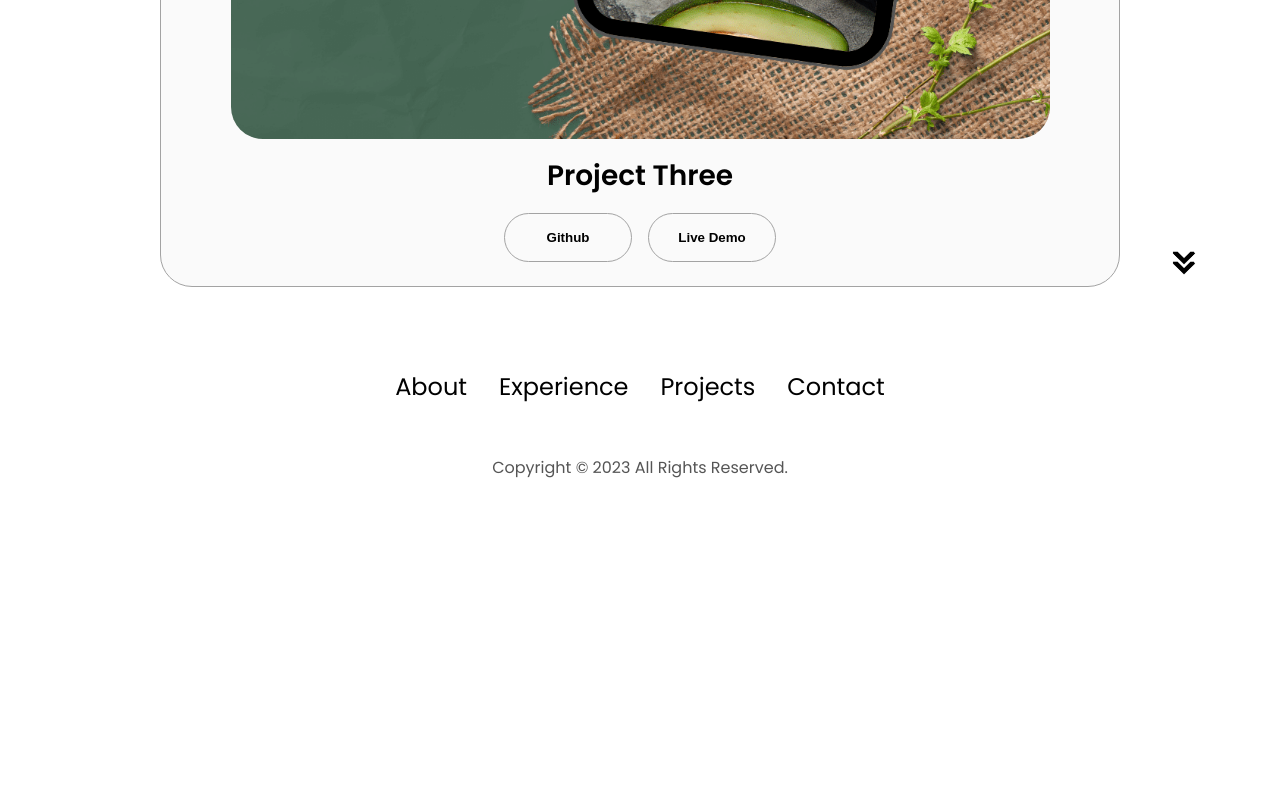
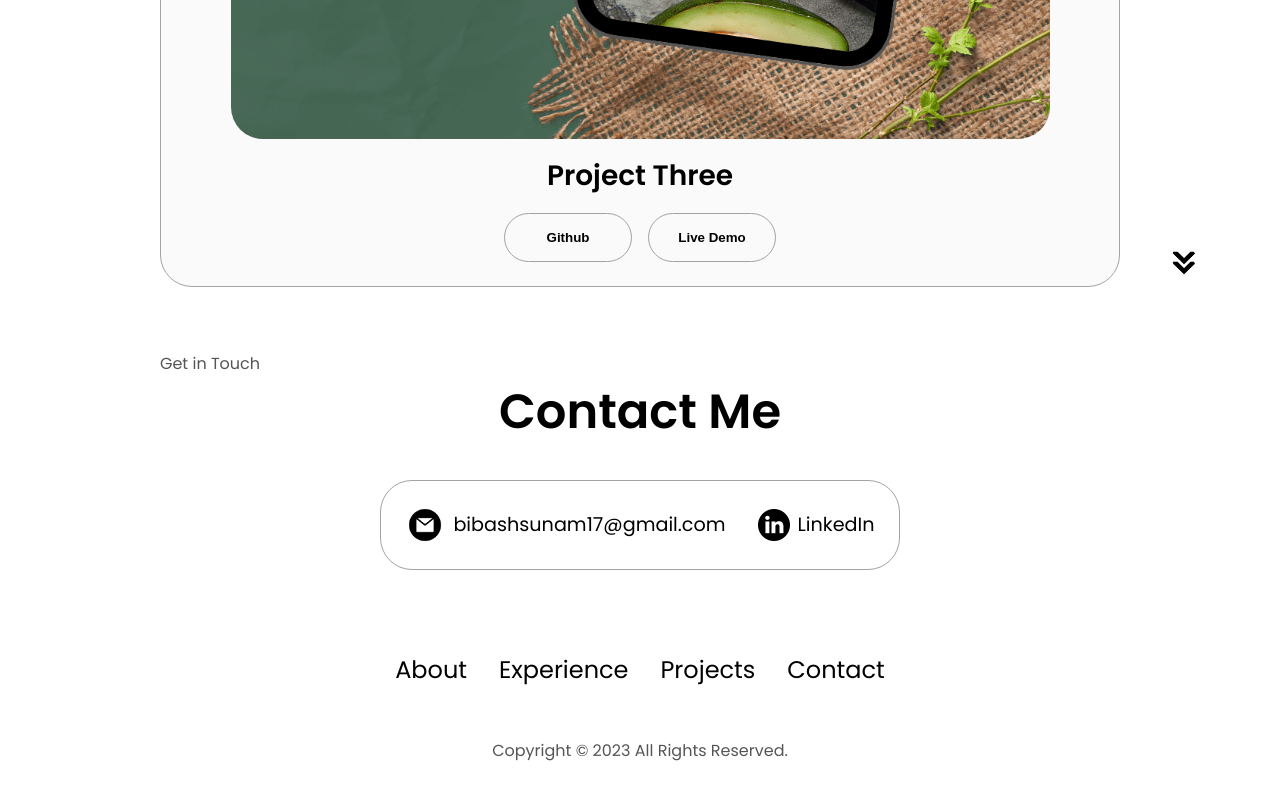
Before and after one commit to eebsub/Personal-Portfolio, a plain HTML site: page index.html in a window 1280 px wide. Shown: the part 3876-4676 px from the top of the page. Before the commit the page ends 4403 px from the top, so only its background shows below. Drawn offline with Linux system fonts and the light colour scheme; a web font is replaced by a local one.

Commit message:
addded contact page

```diff
--- a/index.html
+++ b/index.html
@@ -306,6 +306,28 @@
         onclick="location.href='./#contact'"
       />
     </section>
+     <section id="contact">
+      <p class="section__text__p1">Get in Touch</p>
+      <h1 class="title">Contact Me</h1>
+      <div class="contact-info-upper-container">
+        <div class="contact-info-container">
+          <img
+            src="./assets/email.png"
+            alt="Email icon"
+            class="icon contact-icon email-icon"
+          />
+          <p><a href="mailto:bibashsunam17@gmail.com">bibashsunam17@gmail.com</a></p>
+        </div>
+        <div class="contact-info-container">
+          <img
+            src="./assets/linkedin.png"
+            alt="LinkedIn icon"
+            class="icon contact-icon"
+          />
+          <p><a href="https://www.linkedin.com/in/bibash-sunam-5003a5299/">LinkedIn</a></p>
+        </div>
+      </div>
+    </section>
     <footer>
       <nav>
         <div class="nav-links-container">
```
